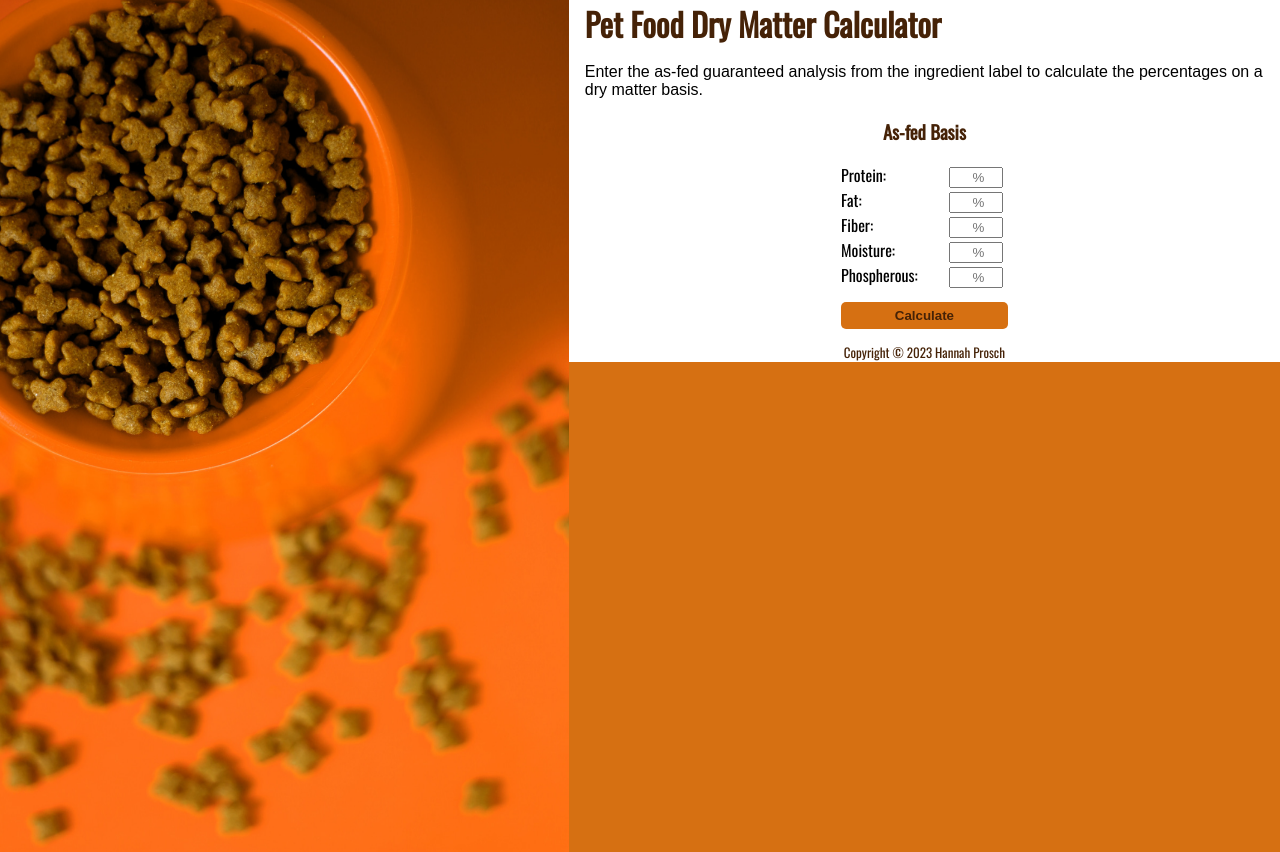
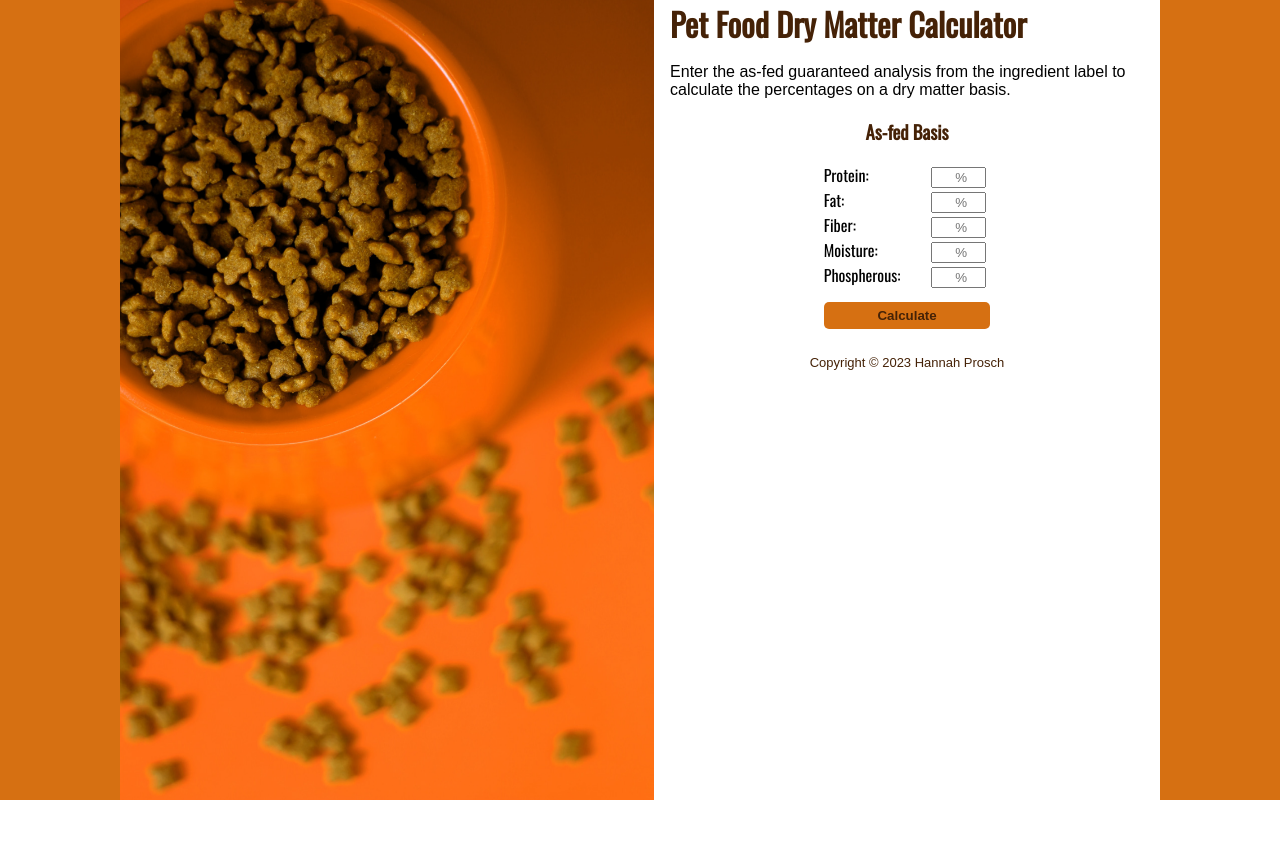
Before and after one commit to hprosch/dryMatterCalculatorApp, a Flask app: page /home in a window 1280 px wide. After the commit the page ends 800 px from the top, so only its background shows below. Run offline with Flask 3, Linux system fonts and the light colour scheme; some libraries are stand-ins or nearby versions.

Commit message:
Cleaning up desktop css styling.

```diff
--- a/static/css/style.css
+++ b/static/css/style.css
@@ -115,15 +115,11 @@ footer {
 		top: 0;
 		-ms-transform: translateY(0%);
 		transform: translateY(0%);
-
 		height: 50%;
-
-
-
-		/*position: absolute;
-		top: 50%;
-		-ms-transform: translateY(-50%);
-		transform: translateY(-50%);*/
+		margin-top: 10%;
+		display: grid;
+		grid-template-columns: 1fr;
+		grid-template-rows: 1;
 	}
 	img {
 		display: inline;
@@ -144,9 +140,25 @@ footer {
 /*Desktop Styles*/
 @media only screen and (min-width: 65em) {
 	#wrapper {
+		width: 80%;
+		margin-right: auto;
+		margin-left: auto;
+		height: 100vh;
 		padding-right: 1em;
+		margin-top: 0;
+		display: block;
+		grid-template-columns: none;
+		grid-template-rows: none;
 	}
+
 	img {
-		height: 100%;
+		height: 100vh;
+		width: auto;
 	}
+
+	.center {
+		display: flex;
+		justify-content: center;
+	}
+
 }
--- a/templates/boiler.html
+++ b/templates/boiler.html
@@ -11,6 +11,7 @@
 		<div id="wrapper">
 			<main>
 				<img src="{{ url_for('static', filename='kibbles.png')}}" />
+
 				<h1>Pet Food Dry Matter Calculator</h1>
 
 				<p>Enter the as-fed guaranteed analysis from the ingredient label to calculate the percentages on a dry matter basis.</p>
@@ -50,7 +51,7 @@
 
 			</main>
 			<footer>
-				Copyright © 2023 Hannah Prosch
+				<p>Copyright © 2023 Hannah Prosch</p>
 			</footer>
 		</div>
         {% block script %} {% endblock %}
```
